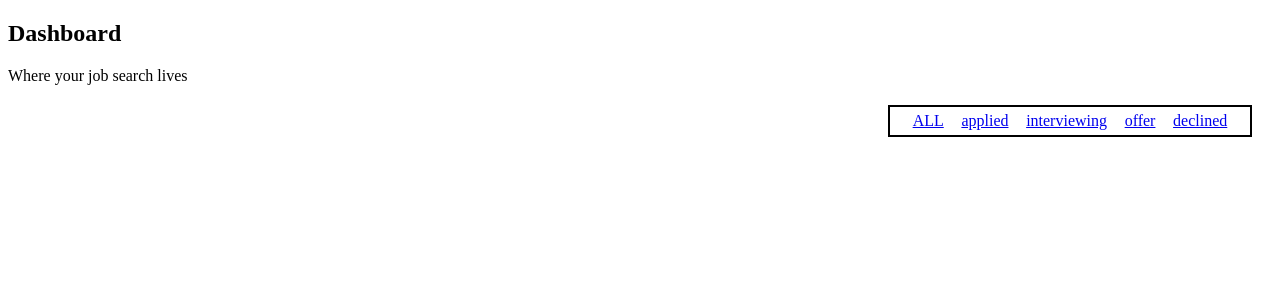
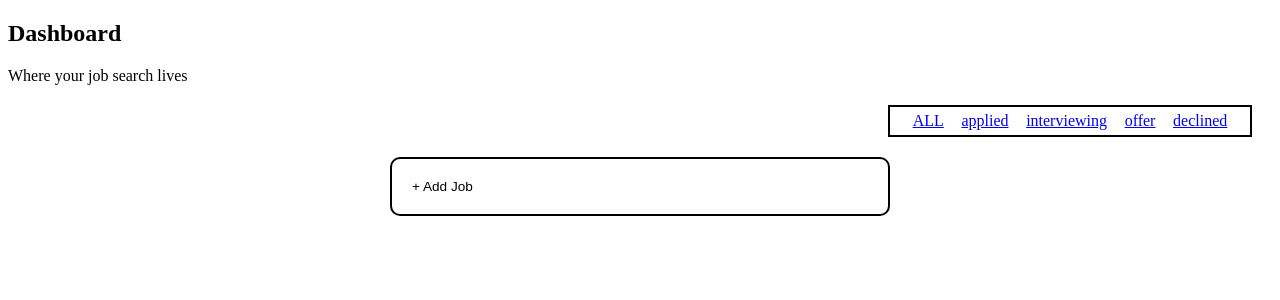
Before and after one commit to connordbrown/CSPB3308-FinalProject-Group3, a Flask app: page / in a window 1280 px wide. Shown: the part 220-520 px from the top of the page. Run offline with Flask 3, Linux system fonts and the light colour scheme; the visitor is signed in with stand-in values (Sample User, id 1); data that the repository does not hold is empty.

Commit message:
job cards link correctly

```diff
--- a/templates/dashboard.html
+++ b/templates/dashboard.html
@@ -28,6 +28,8 @@
         <div class="job-status">{{ job.status }}</div>
     </a>
 {% endfor %}
+<a class= "job-tile add-job" href="{{ url_for('add_job') }}"> + Add Job</a>
+
 </div>
 
 {% endblock %}
```
Also changed, not shown: tests/test_pages.py (+5 -1 lines).
